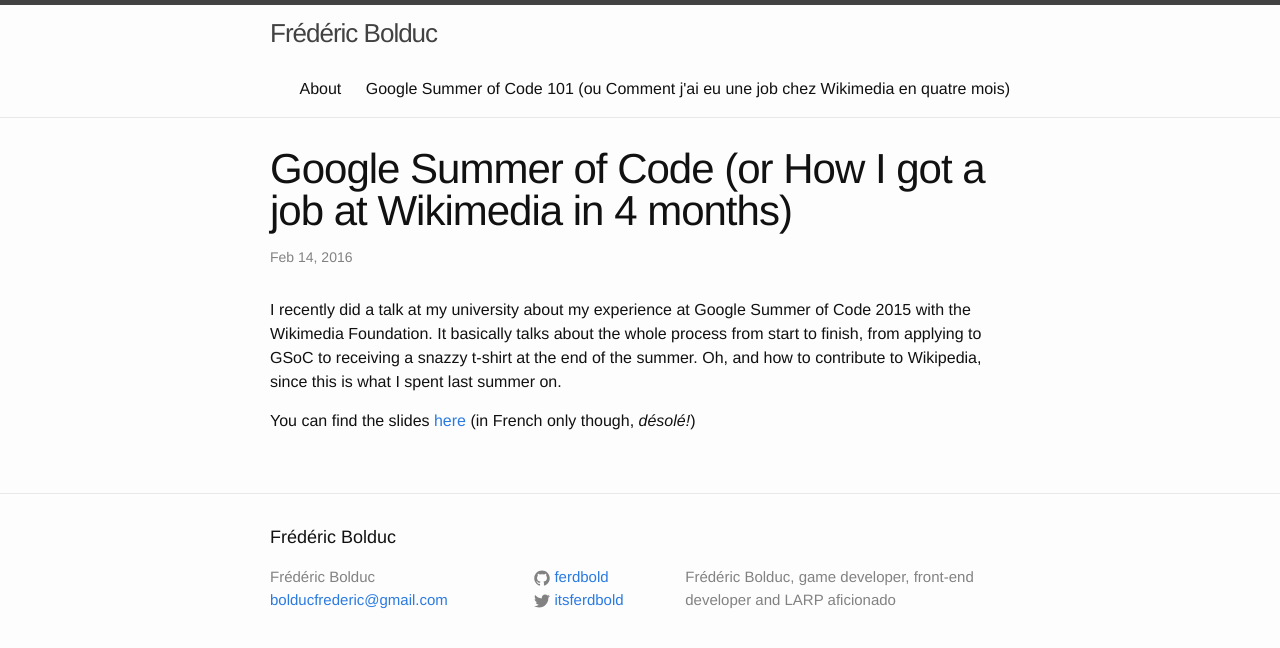
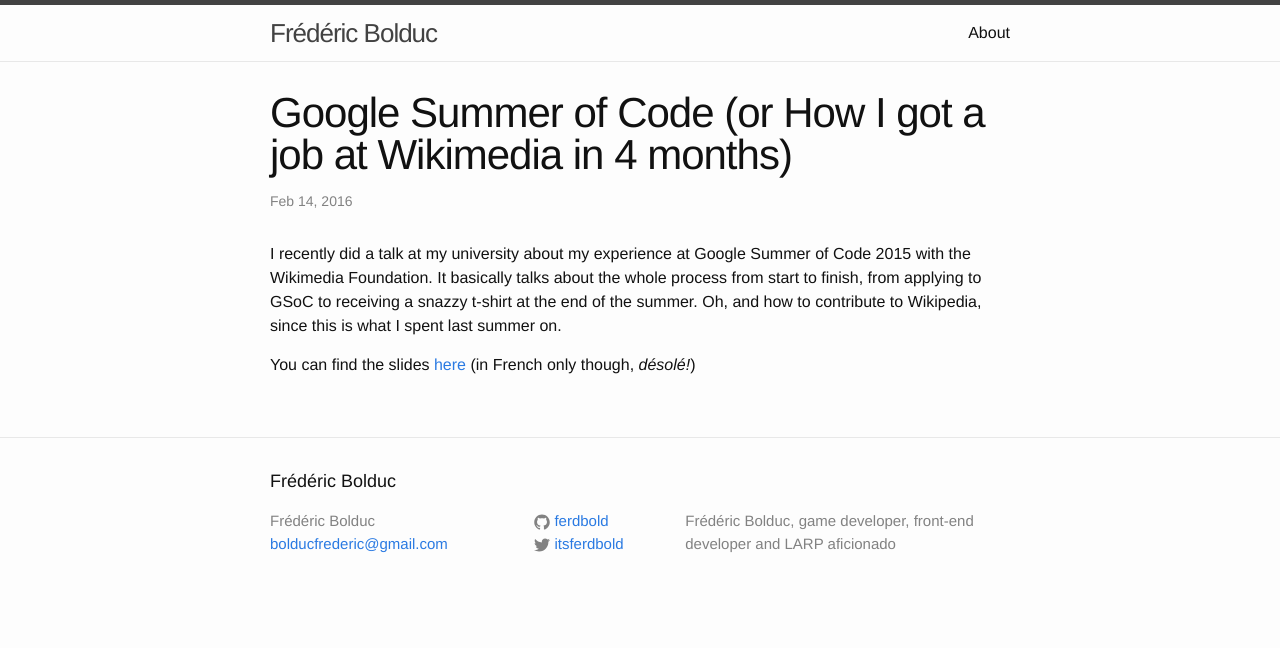
Before and after one commit to ferdbold/ferdbold.github.io, a Jekyll site: the page built from _posts/2016-02-14-google-summer-of-code.md, in a window 1280 px wide. Shown: the top 648 px of the page. Built offline with Jekyll 4.4.1, drawn with Linux system fonts in a browser that asks for light colours.

Commit message:
Added exclude_from_nav front matter config
- Pages can be ignored from nav by adding `exclude_from_nav: true` front matter
- Fixed link to gsoc-101 slides

```diff
--- a/_includes/header.html
+++ b/_includes/header.html
@@ -15,9 +15,11 @@
 
       <div class="trigger">
         {% for my_page in site.pages %}
-          {% if my_page.title %}
-          <a class="page-link" href="{{ my_page.url | prepend: site.baseurl }}">{{ my_page.title }}</a>
-          {% endif %}
+          {% unless my_page.exclude_from_nav %}
+            {% if my_page.title %}
+              <a class="page-link" href="{{ my_page.url | prepend: site.baseurl }}">{{ my_page.title }}</a>
+            {% endif %}
+          {% endunless %}
         {% endfor %}
       </div>
     </nav>
--- a/_posts/2016-02-14-google-summer-of-code.md
+++ b/_posts/2016-02-14-google-summer-of-code.md
@@ -8,4 +8,4 @@
 the whole process from start to finish, from applying to GSoC to receiving a snazzy t-shirt at the end of the summer. Oh, and how to contribute to
 Wikipedia, since this is what I spent last summer on.
 
-You can find the slides [here]({{ site.base_url }}/slides/google-summer-of-code/) (in French only though, *désolé!*)
+You can find the slides [here]({{ site.base_url }}/slides/gsoc-101/) (in French only though, *désolé!*)
--- a/slides/gsoc-101.html
+++ b/slides/gsoc-101.html
@@ -1,6 +1,7 @@
 ---
 title: Google Summer of Code 101 (ou Comment j'ai eu une job chez Wikimedia en quatre mois)
 layout: slides
+exclude_from_nav: true
 ---
 
 class: center, middle, inverse
```
